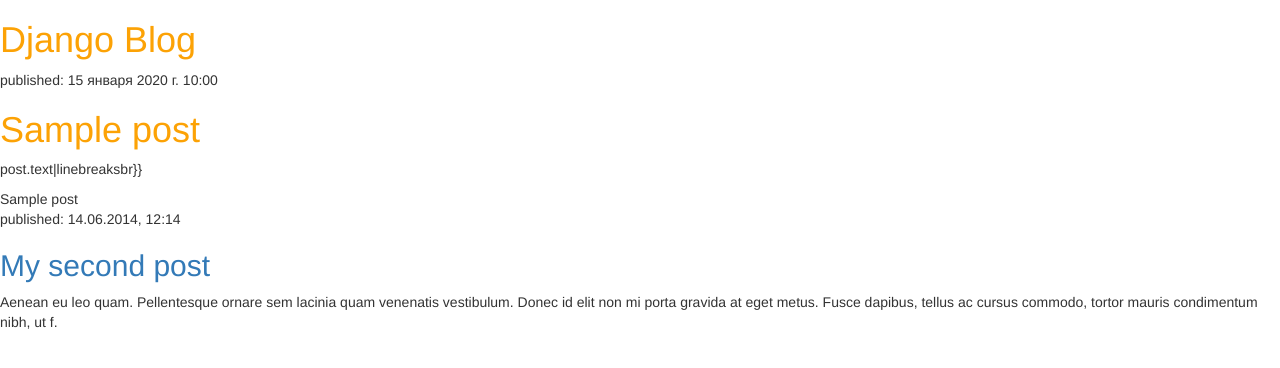
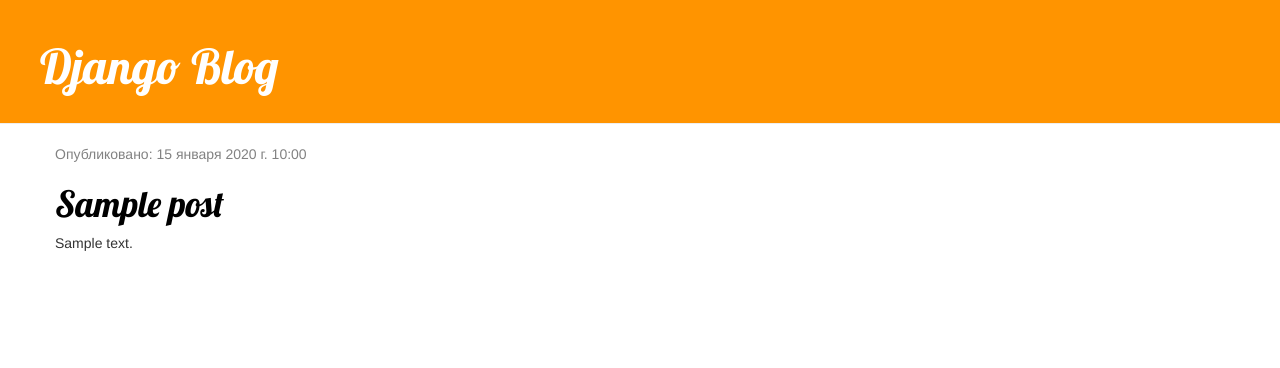
Before and after one commit to igoragaronov/my-first-blog, a Django app: page / in a window 1280 px wide. Shown: the top 368 px of the page. Run offline with Django 4.2, Linux system fonts and the light colour scheme; tables that the repository leaves empty hold one stand-in row (values such as "Sample post"); some libraries are stand-ins or nearby versions.

Commit message:
css  и ссылки на посты

```diff
--- a/blog/static/css/blog.css
+++ b/blog/static/css/blog.css
@@ -1,3 +1,46 @@
-h1 a {
-color: #FCA205;
+.page-header {
+    background-color: #ff9400;
+    margin-top: 0;
+    padding: 20px 20px 20px 40px;
 }
+
+.page-header h1, .page-header h1 a, .page-header h1 a:visited, .page-header h1 a:active {
+    color: #ffffff;
+    font-size: 36pt;
+    text-decoration: none;
+}
+
+.content {
+    margin-left: 40px;
+}
+
+h1, h2, h3, h4 {
+    font-family: 'Lobster', cursive;
+}
+
+.date {
+    color: #828282;
+}
+
+.save {
+    float: right;
+}
+
+.post-form textarea, .post-form input {
+    width: 100%;
+}
+
+.top-menu, .top-menu:hover, .top-menu:visited {
+    color: #ffffff;
+    float: right;
+    font-size: 26pt;
+    margin-right: 20px;
+}
+
+.post {
+    margin-bottom: 70px;
+}
+
+.post h1 a, .post h1 a:visited {
+    color: #000000;
+}
--- /dev/null
+++ b/blog/templates/blog/base.html
@@ -0,0 +1,25 @@
+{% load static %}
+
+<html>
+    <head>
+        <title>Django blog</title>
+        <link rel="stylesheet" href="//maxcdn.bootstrapcdn.com/bootstrap/3.2.0/css/bootstrap.min.css">
+        <link rel="stylesheet" href="//maxcdn.bootstrapcdn.com/bootstrap/3.2.0/css/bootstrap-theme.min.css">
+        <link rel="stylesheet" href="{% static 'css/blog.css' %}">
+        <link href="https://fonts.googleapis.com/css?family=Lobster&subset=latin,cyrillic" rel="stylesheet" type="text/css">
+
+    </head>
+    <body>
+    <div class="page-header">
+        <h1><a href="/">Django Blog</a></h1>
+    </div>
+    <div class="content container">
+        <div class="row">
+            <div class="col-md-8">
+            {% block content %}
+            {% endblock %}
+            </div>
+        </div>
+    </div>
+</body>
+</html>
--- a/blog/templates/blog/post_list.html
+++ b/blog/templates/blog/post_list.html
@@ -1,35 +1,14 @@
-{% load static %}
+{% extends 'blog/base.html' %}
 
-<html>
-    <head>
-        <title>Django blog</title>
-        <link rel="stylesheet" href="//maxcdn.bootstrapcdn.com/bootstrap/3.2.0/css/bootstrap.min.css">
-        <link rel="stylesheet" href="//maxcdn.bootstrapcdn.com/bootstrap/3.2.0/css/bootstrap-theme.min.css">
-        <link rel="stylesheet" href="{% static 'css/blog.css' %}">
-    </head>
-    <body>
-        <div>
-            <h1><a href="/">Django Blog</a></h1>
-        </div>
 
-        <div>
-            {% for post in posts %}
-
-            <div>
-                <p>published: {{ post.published_date }}</p>
-                <h1><a href="">{{ post.title }}</a> </h1>
-                <p>post.text|linebreaksbr}}</p>
-
-            </div>
-            {{ post }}
-
-            {% endfor %}
-        </div>
-
-        <div>
-            <p>published: 14.06.2014, 12:14</p>
-            <h2><a href="">My second post</a></h2>
-            <p>Aenean eu leo quam. Pellentesque ornare sem lacinia quam venenatis vestibulum. Donec id elit non mi porta gravida at eget metus. Fusce dapibus, tellus ac cursus commodo, tortor mauris condimentum nibh, ut f.</p>
-        </div>
-    </body>
-</html>
+{% block content %}
+                        {% for post in posts %}
+                            <div class="post">
+                                <div class="date">
+                                    <p>Опубликовано: {{ post.published_date }}</p>
+                                </div>
+                                <h1><a href="{% url 'post_detail' pk=post.pk %}">{{ post.title }}</a></h1>
+                                <p>{{ post.text|linebreaksbr }}</p>
+                            </div>
+                        {% endfor %}
+{% endblock %}
--- a/blog/urls.py
+++ b/blog/urls.py
@@ -2,4 +2,5 @@
 from . import views
 urlpatterns = [
     path('', views.post_list, name = 'post_list'),
+    path('post/<int:pk>/', views.post_detail, name='post_detail'),
 ]
--- a/blog/views.py
+++ b/blog/views.py
@@ -1,8 +1,12 @@
 from django.shortcuts import render
 from .models import Post
 from django.utils import timezone
-
+from django.shortcuts import render, get_object_or_404
 # Create your views here.
 def post_list(request):
     posts = Post.objects.filter(published_date__lte=timezone.now()).order_by('published_date')
     return render(request, 'blog/post_list.html', {'posts': posts})
+
+def post_detail(request, pk):
+    post = get_object_or_404(Post, pk=pk)
+    return render(request, 'blog/post_detail.html', {'post': post})
```
Also changed, not shown: blog/templates/blog/post_detail.html (added, +13 -0 lines).
